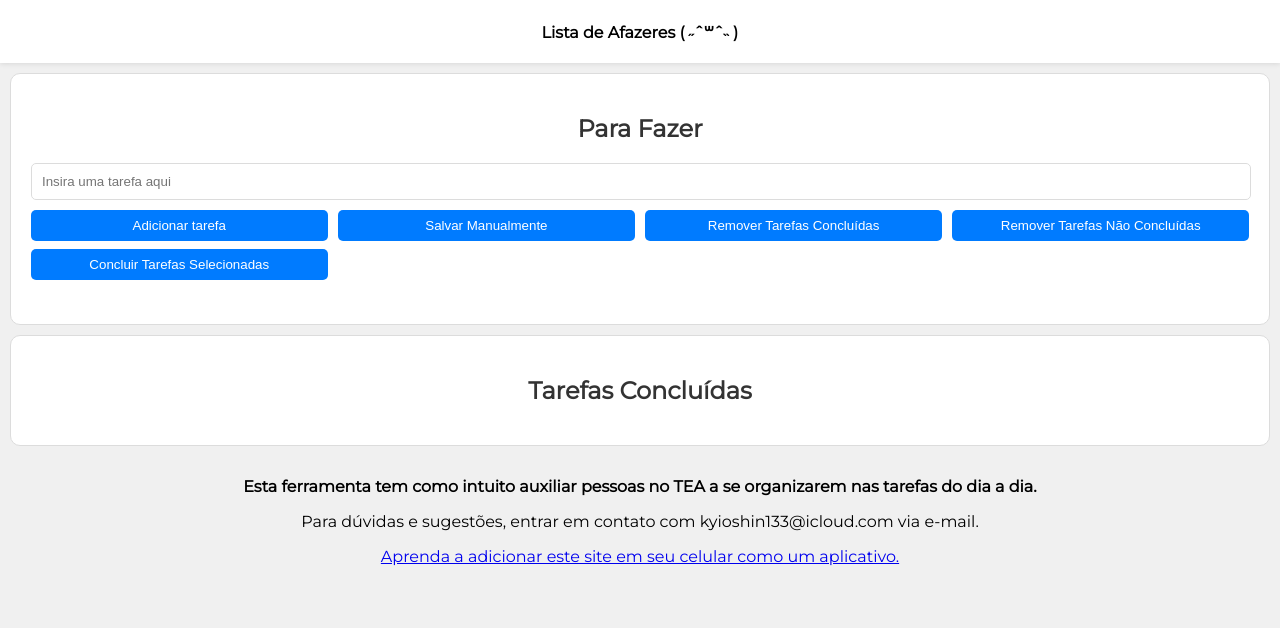
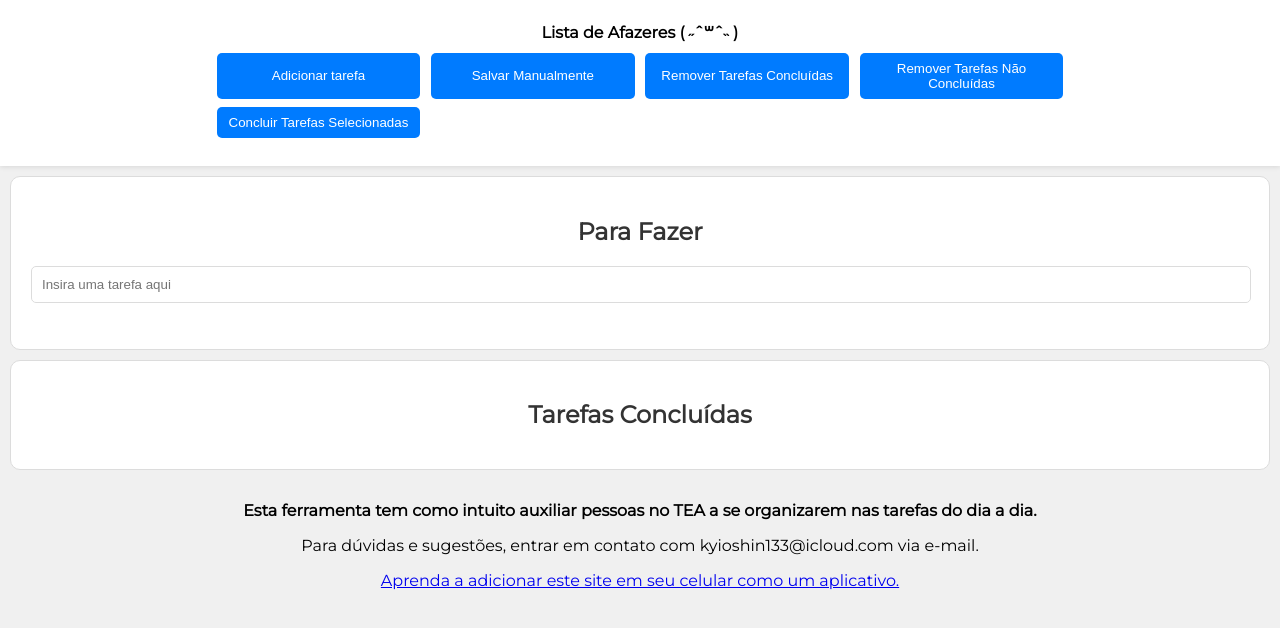
Before and after one commit to frndsvictor/Comfy-TaskList, a plain HTML site: page index.html in a window 1280 px wide. Drawn offline with Linux system fonts and the light colour scheme.

Commit message:
Update index.html

```diff
--- a/index.html
+++ b/index.html
@@ -24,6 +24,16 @@
             background-color: #ffffff;
             padding: 10px;
             box-shadow: 0px 1px 5px rgba(0, 0, 0, 0.1);
+        }
+
+        .header-container {
+            display: flex;
+            flex-direction: column;
+            align-items: center;
+        }
+
+        .header-container > * {
+            margin-bottom: 10px;
         }
 
         .parent {
@@ -102,12 +112,8 @@
 </head>
 <body>
     <div class="bar">
-        <h1>Lista de Afazeres ( ˶ˆ꒳ˆ˵ )</h1>
-    </div>
-    <div class="parent">
-        <div class="div1">
-            <h2 style="color: #333;">Para Fazer</h2>
-            <input type="text" id="taskInput" class="task-input" placeholder="Insira uma tarefa aqui">
+        <div class="header-container">
+            <h1>Lista de Afazeres ( ˶ˆ꒳ˆ˵ )</h1>
             <div class="button-container">
                 <button onclick="addTask()">Adicionar tarefa</button>
                 <button onclick="onManualSave()">Salvar Manualmente</button>
@@ -115,6 +121,12 @@
                 <button onclick="onRemoveUndoneTasks()">Remover Tarefas Não Concluídas</button>
                 <button onclick="completeSelectedTasks()">Concluir Tarefas Selecionadas</button>
             </div>
+        </div>
+    </div>
+    <div class="parent">
+        <div class="div1">
+            <h2 style="color: #333;">Para Fazer</h2>
+            <input type="text" id="taskInput" class="task-input" placeholder="Insira uma tarefa aqui">
             <ul id="todoList" class="task-list"></ul>
         </div>
         <div class="div2">
```
